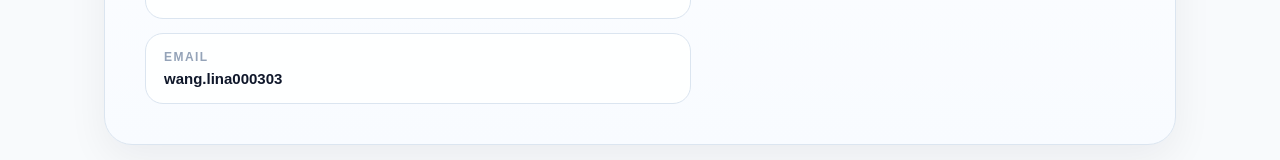
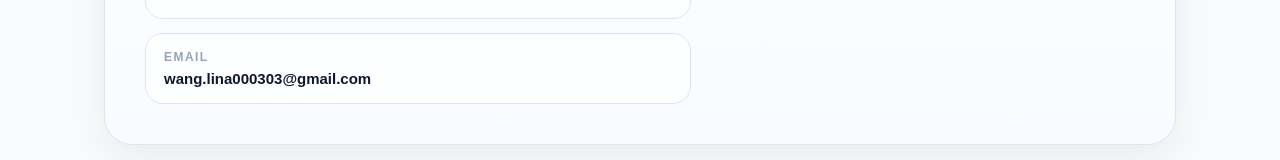
Before and after one commit to wang0lina/my-resume_kor, a React (Vite) app: page / in a window 1280 px wide. Shown: the part 473-633 px from the top of the page. Built offline with nearby package versions, Linux system fonts and the light colour scheme.

Commit message:
Fix styled resume and reduce photo size

```diff
--- a/src/App.tsx
+++ b/src/App.tsx
@@ -81,7 +81,7 @@ export default function App() {
             </div>
             <div className="info-card wide">
               <div className="info-label">Email</div>
-              <div className="info-value">wang.lina000303</div>
+              <div className="info-value">wang.lina000303@gmail.com</div>
             </div>
           </div>
         </div>
```
